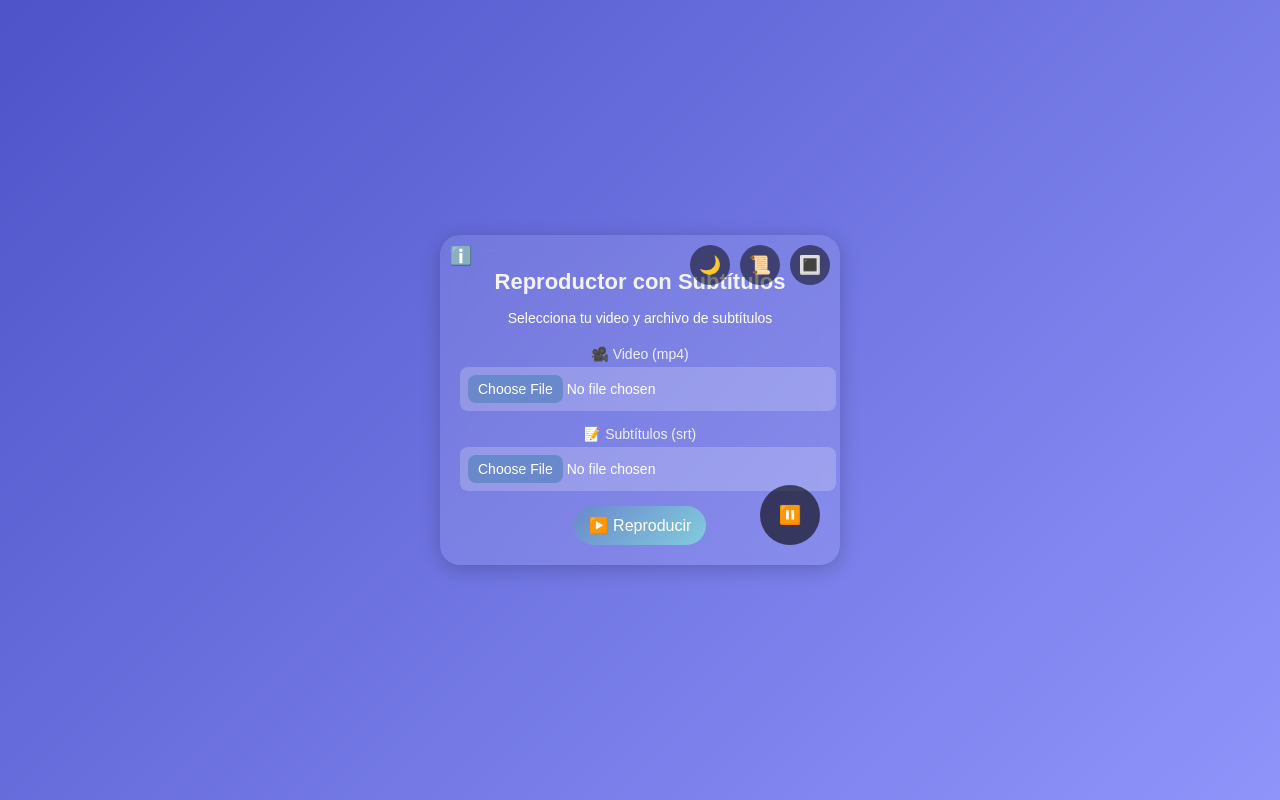
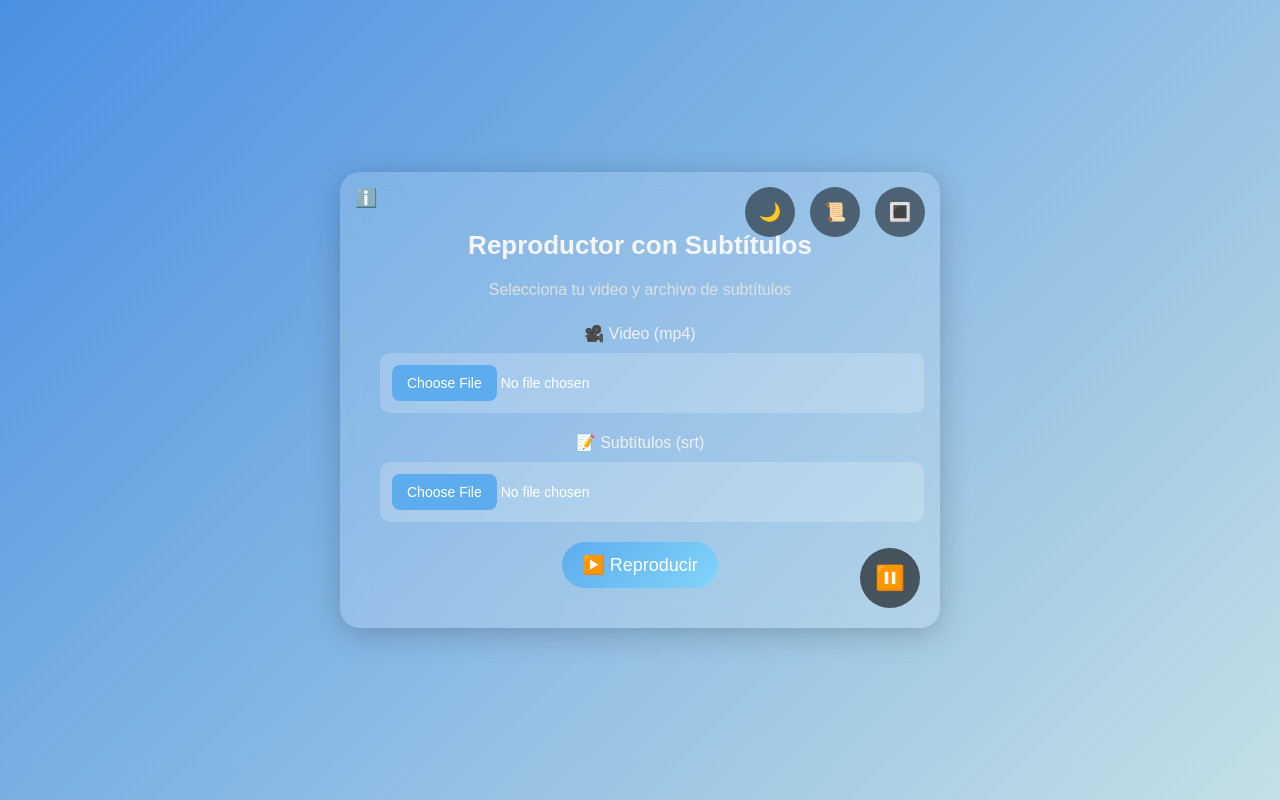
Before and after one commit to biomedicapro/pag, a plain HTML site: page index.html in a window 1280 px wide. Drawn offline with Linux system fonts and the light colour scheme.

Commit message:
index.html

```diff
--- a/index.html
+++ b/index.html
@@ -9,97 +9,104 @@
         body {
             margin: 0;
             font-family: 'Poppins', sans-serif;
-            background: linear-gradient(135deg, #4e54c8, #8f94fb);
+            background: linear-gradient(135deg, #4a90e2, #c4e0e5);
             color: #fff;
             display: flex;
             justify-content: center;
             align-items: center;
             height: 100vh;
             overflow: hidden;
+            transition: background-color 0.3s ease, color 0.3s ease;
         }
 
         .container {
             position: relative;
             width: 90%;
-            max-width: 400px;
+            max-width: 600px;
         }
 
         .card {
-            background: rgba(255, 255, 255, 0.1);
-            backdrop-filter: blur(10px);
+            background: rgba(255, 255, 255, 0.15);
+            backdrop-filter: blur(12px);
             border-radius: 20px;
-            padding: 20px;
+            padding: 40px;
             text-align: center;
-            box-shadow: 0 4px 20px rgba(0, 0, 0, 0.2);
+            box-shadow: 0 6px 30px rgba(0, 0, 0, 0.2);
             transition: transform 0.3s ease, box-shadow 0.3s ease;
         }
 
         .card:hover {
             transform: translateY(-5px);
-            box-shadow: 0 8px 30px rgba(0, 0, 0, 0.4);
+            box-shadow: 0 8px 40px rgba(0, 0, 0, 0.3);
         }
 
         .card h1 {
-            font-size: 22px;
-            margin-bottom: 15px;
-            color: #f3f3f3;
+            font-size: 26px;
+            margin-bottom: 20px;
+            color: #f5f5f5;
         }
 
         .card p {
-            font-size: 14px;
-            margin-bottom: 20px;
+            font-size: 16px;
+            margin-bottom: 25px;
+            color: #e0e0e0;
         }
 
         .card label {
             display: block;
-            margin-bottom: 15px;
-            font-size: 14px;
+            margin-bottom: 20px;
+            font-size: 16px;
             color: #f0f0f0;
         }
 
         .card input {
             display: block;
-            margin-top: 5px;
+            margin-top: 10px;
             width: 100%;
-            padding: 8px;
+            padding: 12px;
             font-size: 14px;
             border: none;
-            border-radius: 8px;
+            border-radius: 10px;
             background: rgba(255, 255, 255, 0.2);
             color: #fff;
         }
 
         .card input::file-selector-button {
-            background-color: #6a89cc;
+            background-color: #5cacee;
             border: none;
-            padding: 6px 10px;
+            padding: 10px 15px;
             border-radius: 8px;
             color: #fff;
             cursor: pointer;
+            transition: background-color 0.3s ease;
+        }
+
+        .card input::file-selector-button:hover {
+            background-color: #3d94d6;
         }
 
         #play-button {
-            background: linear-gradient(135deg, #6a89cc, #82ccdd);
+            background: linear-gradient(135deg, #5cacee, #82d4f9);
             color: #fff;
             border: none;
             border-radius: 50px;
-            padding: 10px 15px;
+            padding: 12px 20px;
             cursor: pointer;
-            font-size: 16px;
+            font-size: 18px;
             transition: transform 0.3s ease, box-shadow 0.3s ease;
         }
 
         #play-button:hover {
             transform: scale(1.05);
-            box-shadow: 0 4px 10px rgba(0, 0, 0, 0.2);
+            box-shadow: 0 4px 12px rgba(0, 0, 0, 0.2);
         }
 
         .theme-toggle {
             position: absolute;
-            top: 10px;
-            right: 10px;
+            top: 15px;
+            right: 15px;
             display: flex;
-            gap: 10px;
+            gap: 15px;
         }
 
         .theme-toggle button {
@@ -107,15 +114,18 @@
             color: #fff;
             border: none;
             border-radius: 50%;
-            width: 40px;
-            height: 40px;
+            width: 50px;
+            height: 50px;
             font-size: 18px;
+            display: flex;
+            align-items: center;
+            justify-content: center;
             cursor: pointer;
             transition: transform 0.3s ease, background-color 0.3s ease;
         }
 
         .theme-toggle button:hover {
-            transform: rotate(20deg);
+            transform: scale(1.1);
             background-color: #444;
         }
 
@@ -129,11 +139,11 @@
             border-radius: 50%;
             width: 60px;
             height: 60px;
-            font-size: 18px;
+            font-size: 24px;
+            display: flex;
+            align-items: center;
+            justify-content: center;
             cursor: pointer;
-            display: flex;
-            justify-content: center;
-            align-items: center;
             transition: background-color 0.3s ease, transform 0.3s ease;
         }
 
@@ -144,10 +154,36 @@
 
         .info-icon {
             position: absolute;
-            top: 10px;
-            left: 10px;
+            top: 15px;
+            left: 15px;
             font-size: 18px;
             color: #82ccdd;
+        }
+
+        /* Modo claro */
+        body.light-mode {
+            background: linear-gradient(135deg, #e3f2fd, #ffffff);
+            color: #212121;
+        }
+
+        body.light-mode .card {
+            background: rgba(0, 0, 0, 0.05);
+            color: #333;
+        }
+
+        body.light-mode .card h1,
+        body.light-mode .card p {
+            color: #212121;
+        }
+
+        body.light-mode .theme-toggle button {
+            background-color: rgba(255, 255, 255, 0.8);
+            color: #000;
+        }
+
+        body.light-mode .fullscreen-toggle {
+            background-color: rgba(0, 0, 0, 0.1);
+            color: #212121;
         }
     </style>
 </head>
@@ -185,7 +221,7 @@
 
         // Alternar modo oscuro
         darkModeToggle.addEventListener('click', () => {
-            body.classList.toggle('dark-mode');
+            body.classList.toggle('light-mode');
         });
 
         // Mostrar instrucciones
@@ -208,8 +244,6 @@
             isPlaying = !isPlaying;
             playPauseToggle.textContent = isPlaying ? '▶️' : '⏸️';
         });
-
-        body.classList.add('dark-mode'); // Default dark mode
     </script>
 </body>
 </html>
```
